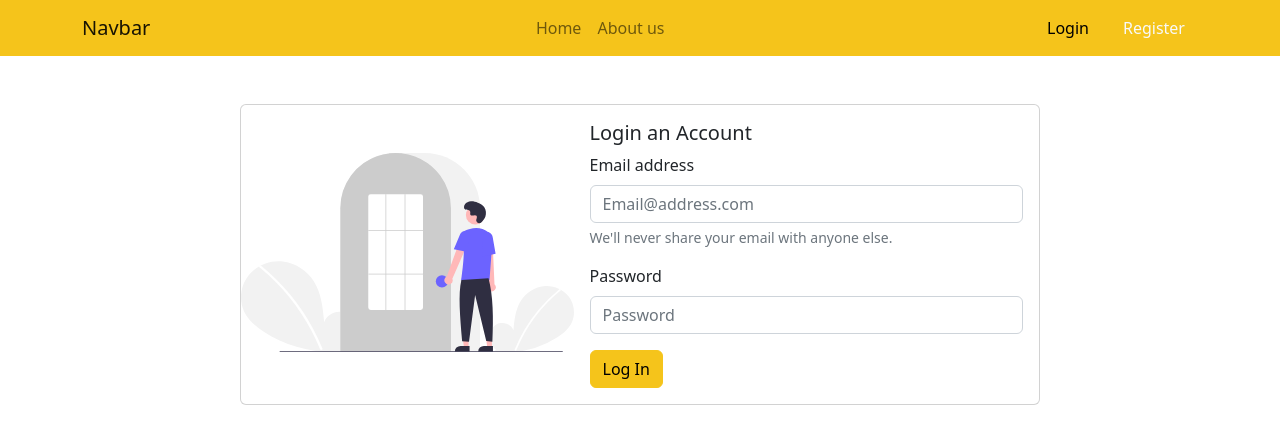
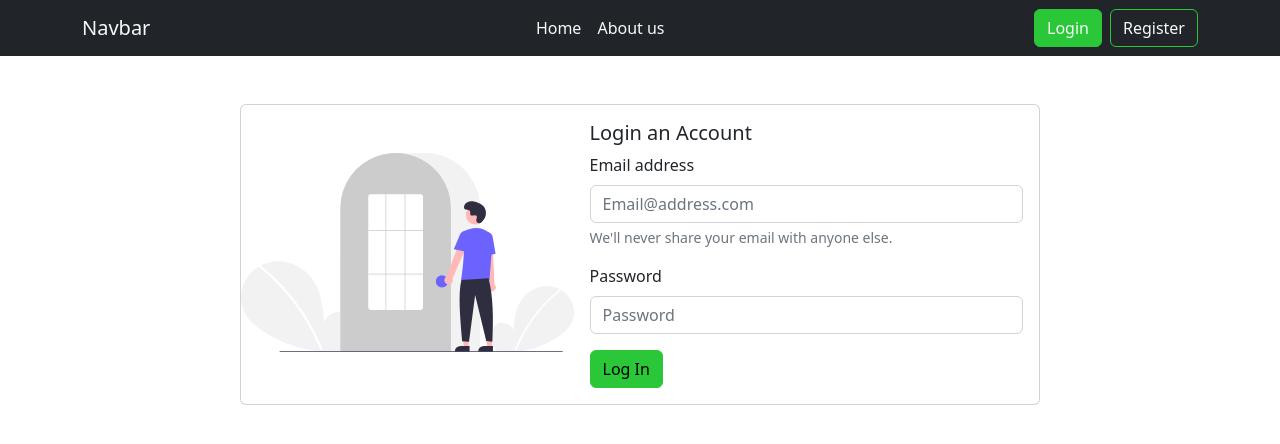
Before and after one commit to jdandaya/e-learning-php-website-bs, a website: page login.html in a window 1280 px wide. Drawn offline with nearby package versions, Linux system fonts and the light colour scheme.

Commit message:
change colors

```diff
--- a/login.html
+++ b/login.html
@@ -9,10 +9,10 @@
     <link rel="stylesheet" href="https://cdn.jsdelivr.net/npm/bootstrap-icons@1.10.5/font/bootstrap-icons.css">
 </head>
 <body class="d-flex flex-column h-100">
-    <header class="mb-auto">
-        <nav class="navbar navbar-expand-md bg-body-tertiary bg-primary" data-bs-theme="dark">
+    <header>
+        <nav class="navbar navbar-expand-lg bg-dark" data-bs-theme="dark">
             <div class="container-xl">
-                <a class="navbar-brand" href="./index.html">Navbar</a>
+                <a class="navbar-brand text-light" href="./index.html">Navbar</a>
                 <button class="navbar-toggler" type="button" data-bs-toggle="collapse" data-bs-target="#navbarSupportedContent"
                     aria-controls="navbarSupportedContent" aria-expanded="false" aria-label="Toggle navigation">
                     <span class="navbar-toggler-icon"></span>
@@ -20,14 +20,14 @@
                 <div class="collapse navbar-collapse" id="navbarSupportedContent">
                     <ul class="navbar-nav mx-auto justify-content-center">
                         <li class="nav-item">
-                            <a class="nav-link" href="./index.html">Home</a>
+                            <a class="nav-link text-light" aria-current="page" href="./index.html">Home</a>
                         </li>
-                        <li class="nav-item active">
-                            <a class="nav-link" aria-current="page" href="./about_us.html">About us</a>
+                        <li class="nav-item">
+                            <a class="nav-link text-light" href="./about_us.html">About us</a>
                         </li>
                     </ul>
-                    <a href="./login.html" class="btn btn-primary me-2">Login</a>
-                    <a href="./register.html" class="btn btn-outline-light border-primary">Register</a>
+                    <a href="./login.html" class="btn btn-primary text-light me-2">Login</a>
+                    <a href="./register.html" class="btn text-light btn-outline-primary">Register</a>
                 </div>
             </div>
         </nav>
--- a/scss/_custom.scss
+++ b/scss/_custom.scss
@@ -1,9 +1,22 @@
 //MY THEME COLORS
-$purple:  #f5c41b;
-$pink:    #8bf6f7;
+$blue-dark:  #2ac838;
+$blue-light:  #00a849;
+$cyan: #4b5ff6;
 //PRIMARY && SECONDARY
 //#2e68cf blue
-$primary:$purple;
-$secondary:$pink;
+$primary:$blue-dark;
+$secondary:$cyan;
+//GRAYS
+$white:    #fff;
+$gray-100: #f8f9fa;
+$gray-200: #e9ecef;
+$gray-300: #dee2e6;
+$gray-400: #ced4da;
+$gray-500: #adb5bd;
+$gray-600: #6c757d;
+$gray-700: #495057;
+$gray-800: #343a40;
+$gray-900: #212529;
+$black:    #000;
 @import "../node_modules/bootstrap/scss/bootstrap.scss";
 //npm run compile:sass
```
Also changed, not shown: about_us.html (+7 -7 lines), index.html (+14 -12 lines), register.html (+8 -8 lines), assets/css/custom.css, images/undraw_road_to_knowledge_m8s0.svg, 1 other file.
